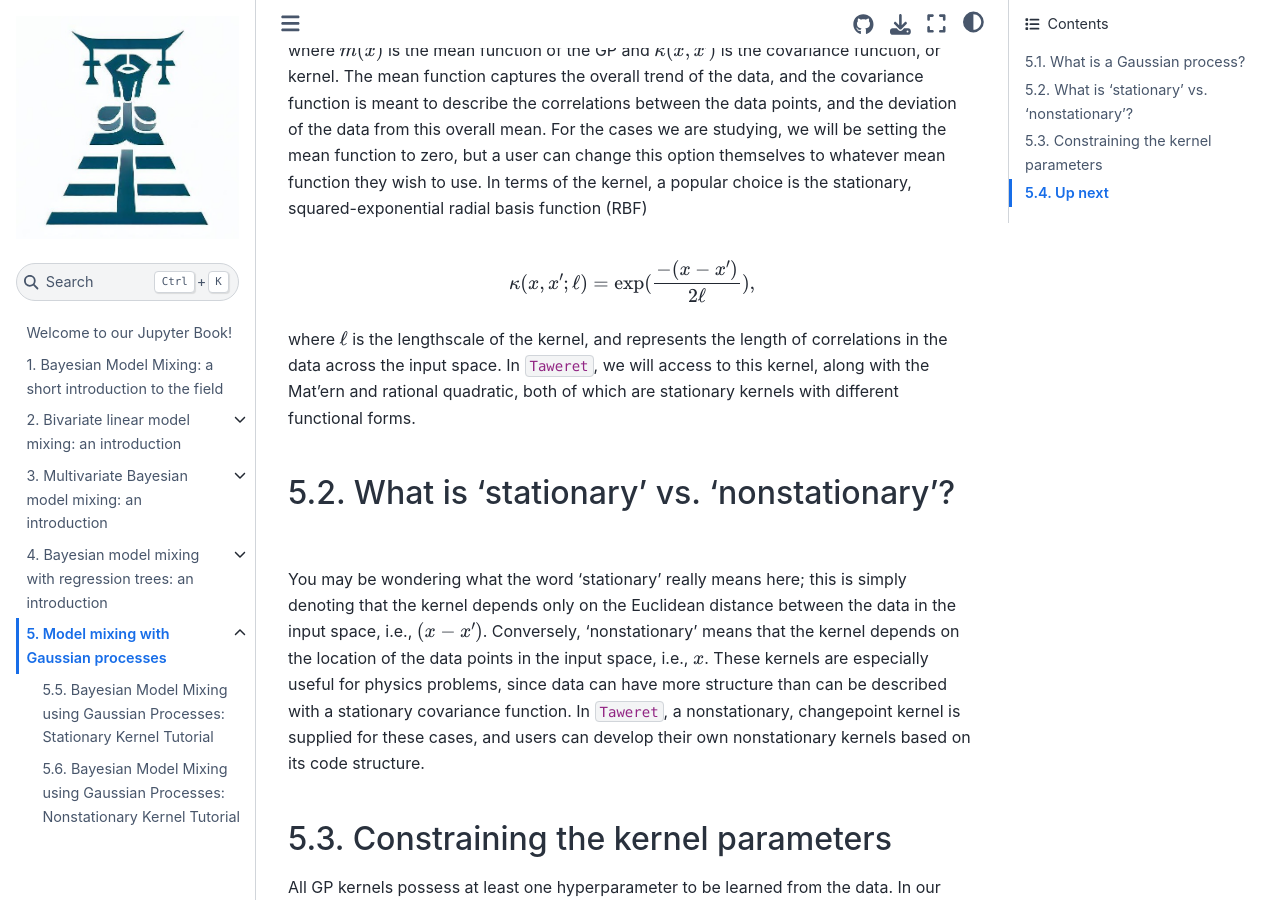
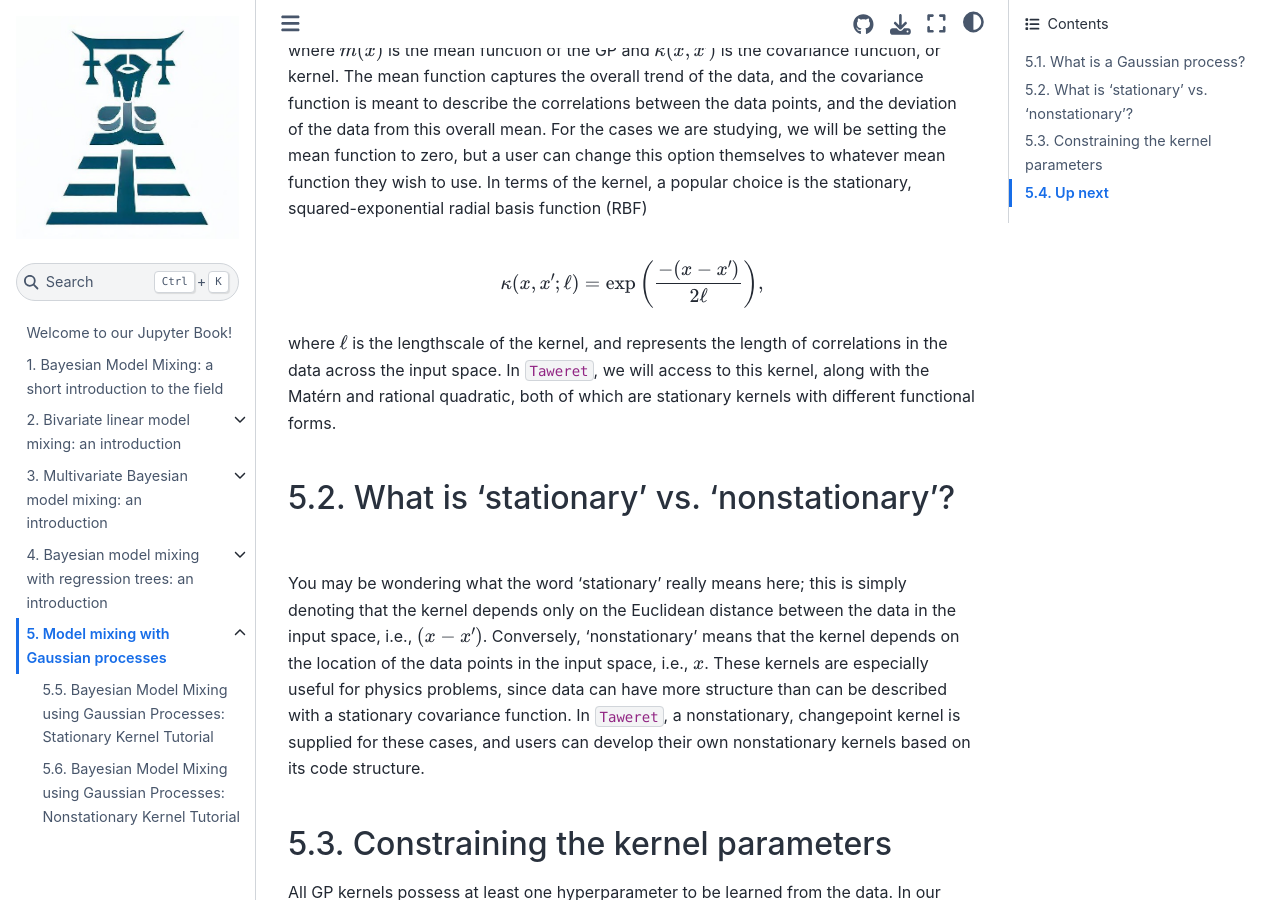
Before and after one commit to bandframework/Taweret, a Jupyter Book: the page built from book/notebooks/GP_BMM/GPs.md, in a window 1280 px wide and 900 px high, scrolled down 561 px. Built offline with Jupyter Book 1.0.4 settings and Sphinx 7.4.7 and the Sphinx Book theme 1.1.4, drawn with Linux system fonts in a browser that asks for light colours; pages that are not in the unit, such as notebooks, are missing from menus.

Commit message:
changes from PR review

```diff
--- a/book/notebooks/GP_BMM/GPs.md
+++ b/book/notebooks/GP_BMM/GPs.md
@@ -13,10 +13,10 @@ $$
 where $m(x)$ is the mean function of the GP and $\kappa(x,x')$ is the covariance function, or kernel. The mean function captures the overall trend of the data, and the covariance function is meant to describe the correlations between the data points, and the deviation of the data from this overall mean. For the cases we are studying, we will be setting the mean function to zero, but a user can change this option themselves to whatever mean function they wish to use. In terms of the kernel, a popular choice is the stationary, squared-exponential radial basis function (RBF)
 
 $$
-\kappa(x,x';\ell) = \exp(\frac{-(x-x')}{2\ell}),
+\kappa(x,x';\ell) = \exp \left(\frac{-(x-x')}{2\ell}\right),
 $$
 
-where $\ell$ is the lengthscale of the kernel, and represents the length of correlations in the data across the input space. In `Taweret`, we will access to this kernel, along with the Mat\'ern and rational quadratic, both of which are stationary kernels with different functional forms.
+where $\ell$ is the lengthscale of the kernel, and represents the length of correlations in the data across the input space. In `Taweret`, we will access to this kernel, along with the Matérn and rational quadratic, both of which are stationary kernels with different functional forms.
 
 ## What is 'stationary' vs. 'nonstationary'?
 
--- a/pyproject.toml
+++ b/pyproject.toml
@@ -4,7 +4,7 @@
 #
 
 [build-system]
-requires = ["setuptools>=61.0"]
+requires = ["setuptools>=77.0"]
 build-backend = "setuptools.build_meta"
 
 [tool.setuptools.package-data]
```
Also changed, not shown: 1 other file.
